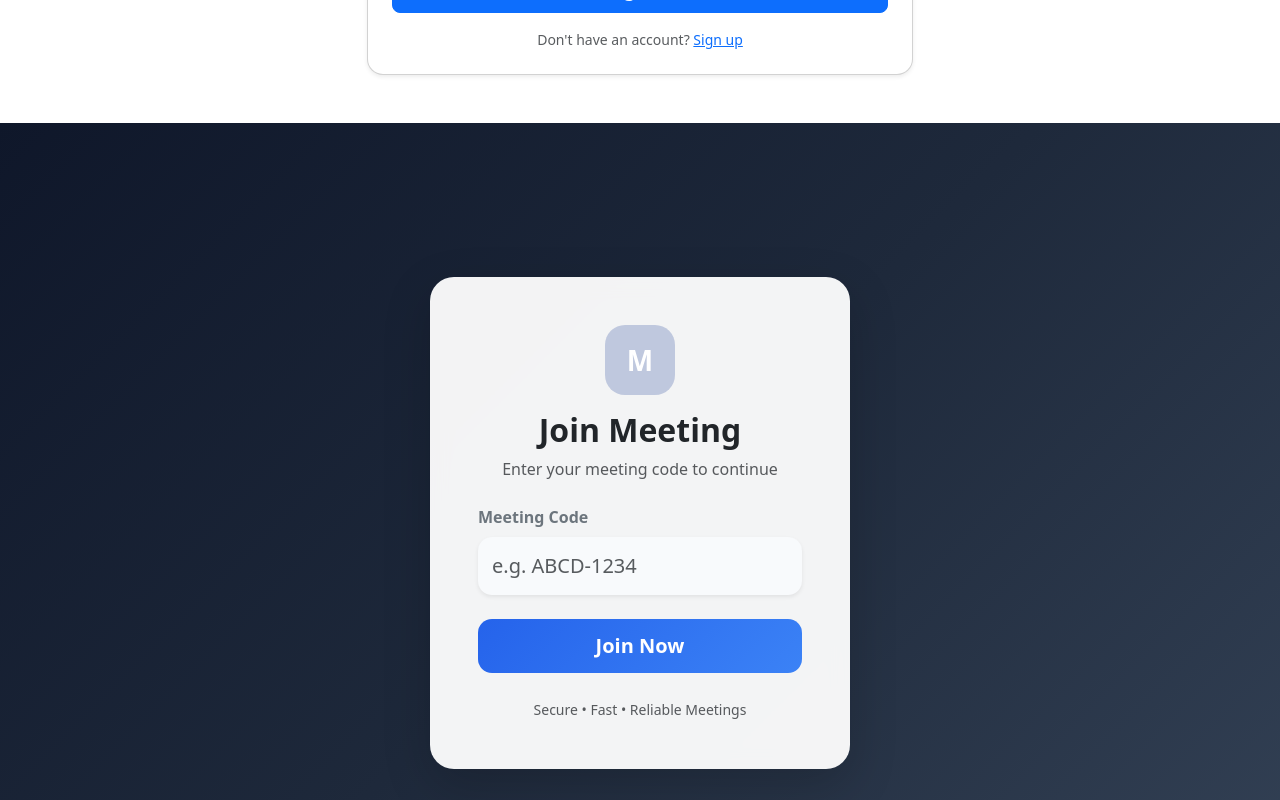
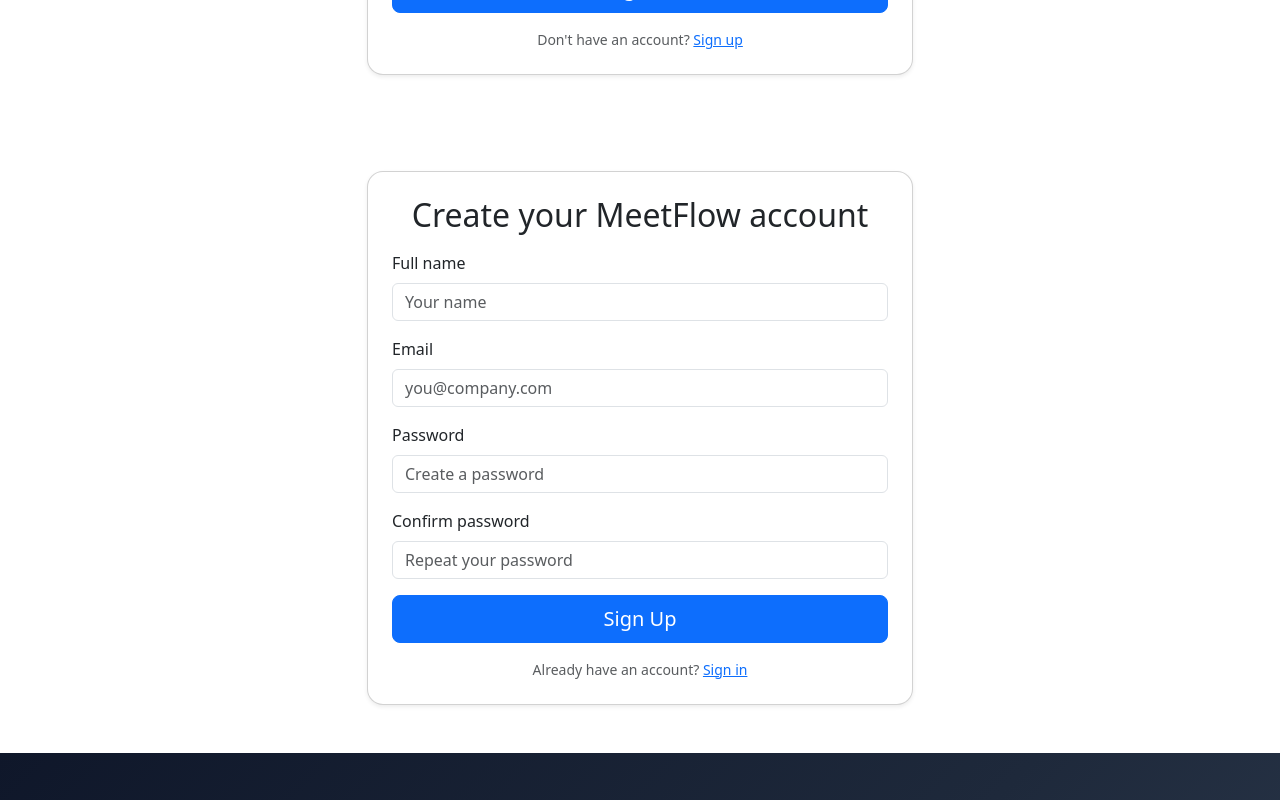
Before and after one commit to vaibhavsanmani/MeetFlow, a React (Vite) app in the folder frontend/: page / in a window 1280 px wide. Shown: the part 2680-3480 px from the top of the page. Built offline with nearby package versions, Linux system fonts and the light colour scheme.

Commit message:
adding signup frontend page

```diff
--- a/frontend/src/App.jsx
+++ b/frontend/src/App.jsx
@@ -5,6 +5,7 @@
 import Footer from './pages/footer'
 import Header from './pages/header'
 import Login from './pages/login'
+import Signup from './pages/signup'
 
 
 function App() {
@@ -16,6 +17,7 @@
       <Landing/>
       <About/>
       <Login />
+      <Signup />
       <JoinMeeting/>
       <Footer/>
 
--- a/frontend/src/pages/login.jsx
+++ b/frontend/src/pages/login.jsx
@@ -32,7 +32,7 @@
             </form>
 
             <div className="text-center mt-3 small text-muted">
-              Don't have an account? <a href="#">Sign up</a>
+              Don't have an account? <a href="#signup">Sign up</a>
             </div>
           </div>
         </div>
--- /dev/null
+++ b/frontend/src/pages/signup.jsx
@@ -0,0 +1,45 @@
+import React from "react";
+
+export default function Signup() {
+  return (
+    <section id="signup" className="container py-5">
+      <div className="row justify-content-center">
+        <div className="col-12 col-md-8 col-lg-6">
+          <div className="card shadow-sm p-4 rounded-4">
+            <h2 className="mb-3 text-center">Create your MeetFlow account</h2>
+
+            <form>
+              <div className="mb-3">
+                <label className="form-label">Full name</label>
+                <input type="text" className="form-control" placeholder="Your name" />
+              </div>
+
+              <div className="mb-3">
+                <label className="form-label">Email</label>
+                <input type="email" className="form-control" placeholder="you@company.com" />
+              </div>
+
+              <div className="mb-3">
+                <label className="form-label">Password</label>
+                <input type="password" className="form-control" placeholder="Create a password" />
+              </div>
+
+              <div className="mb-3">
+                <label className="form-label">Confirm password</label>
+                <input type="password" className="form-control" placeholder="Repeat your password" />
+              </div>
+
+              <div className="d-grid">
+                <button type="submit" className="btn btn-primary btn-lg">Sign Up</button>
+              </div>
+            </form>
+
+            <div className="text-center mt-3 small text-muted">
+              Already have an account? <a href="#login">Sign in</a>
+            </div>
+          </div>
+        </div>
+      </div>
+    </section>
+  );
+}
```
